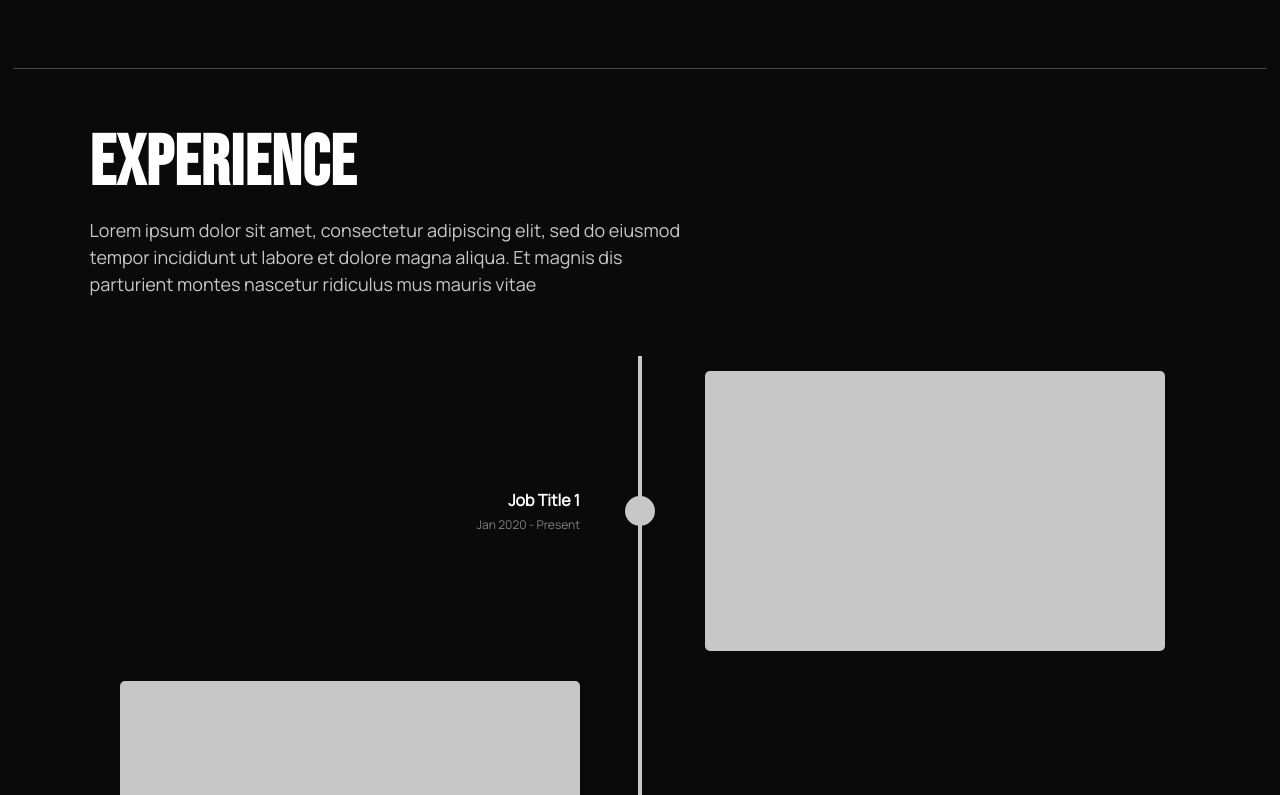
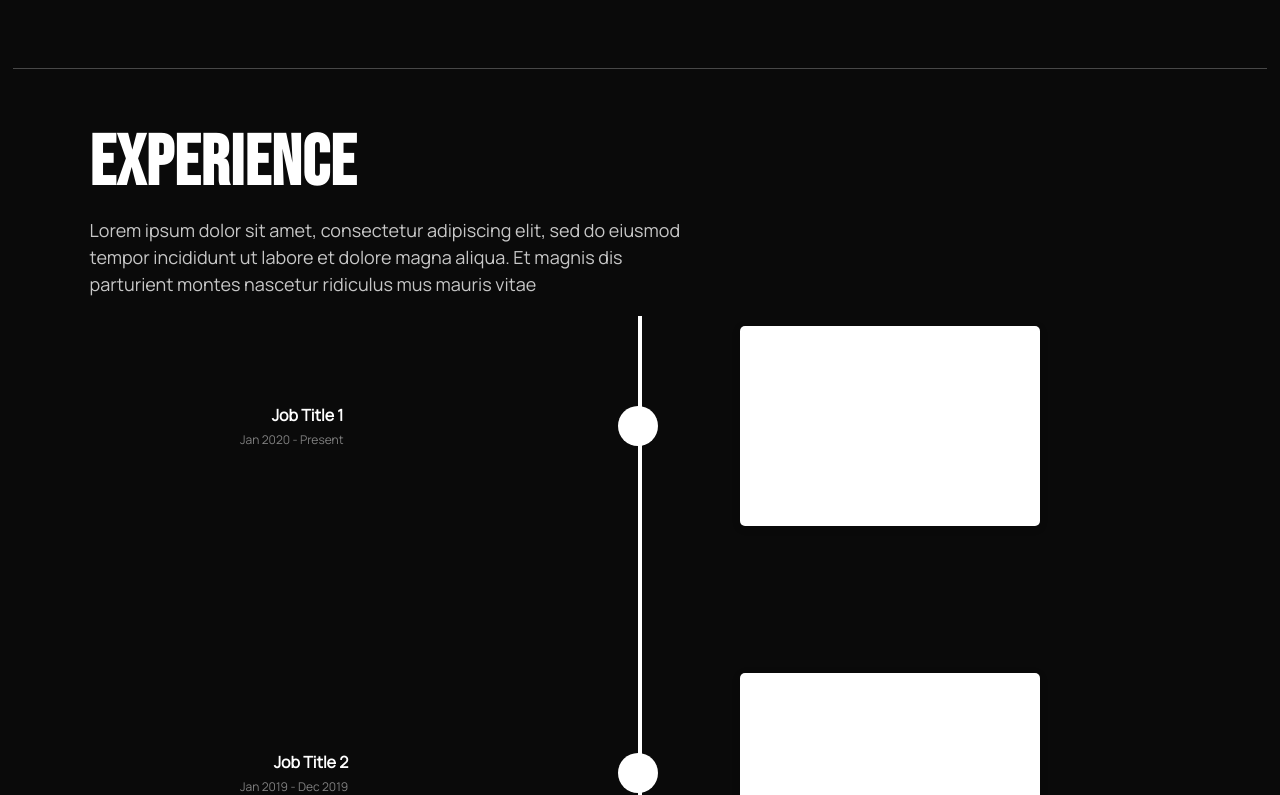
Before and after one commit to moetez96/web-portfolio, a React (Create React App) app: page / in a window 1280 px wide. Shown: the part 1809-2604 px from the top of the page. Built offline with nearby package versions, Linux system fonts and the light colour scheme.

Commit message:
refactor Experience section

```diff
--- a/src/components/layout/Experience.js
+++ b/src/components/layout/Experience.js
@@ -35,14 +35,12 @@ function Experience() {
                         <div className="experiences">
                             {experiences.map((exp, index) => (
                                 <div className="experience" key={index}>
-                                    <div className="experience-details" style={{left:
-                                        index % 2 === 0 ? "-495%" : "250%",
-                                        textAlign: index % 2 === 0 ? "right" : "left"}}>
+                                    <div className="experience-details">
                                         <div className="experience-title">{exp.title}</div>
                                         <div className="experience-date">{exp.date}</div>
                                     </div>
-                                    <div className="experience-card" style={{right:
-                                            index % 2 === 0 ? "-1700%" : "250%"}}></div>
+                                    <div className="experience-circle"></div>
+                                    <div className="experience-card"></div>
                                 </div>
                             ))}
                         </div>
--- a/src/styles/experience.css
+++ b/src/styles/experience.css
@@ -8,9 +8,7 @@
 }
 
 .experience-container {
-    display: flex;
-    flex-direction: column;
-    gap: 40px;
+    gap: 10px;
     padding: 0 7%;
     height: auto;
 }
@@ -33,54 +31,65 @@
 }
 
 .experience-timeline-container {
-    margin: 0 auto;
-    width: max-content;
+    width: 100%;
+    display: flex;
+    justify-content: center;
+    align-items: center;
     height: 1240px;
     position: relative;
 }
 
 .experience-timeline {
-    position: relative;
     width: 4px;
     height: 100%;
-    background-color: var(--nav-text-color);
+    background-color: var(--text-color);
+    position: absolute;
+    left: 50%;
+    transform: translateX(-50%);
 }
 
 .experiences {
     position: absolute;
+    left: 50%;
     height: 100%;
-    left: -13px;
+    transform: translateX(-50%);
     display: flex;
     flex-direction: column;
-    justify-content: space-around;
+    justify-content: space-between;
+    padding: 10px 0;
 }
 
 .experience {
     position: relative;
-    height: 30px;
-    width: 30px;
+    display: flex;
+    width: 800px;
+    height: max-content;
+    justify-content: space-between;
+    align-items: center;
+}
+
+.experience-circle {
+    height: 40px;
+    width: 40px;
     border-radius: 100px;
-    background-color: var(--nav-text-color);
+    background-color: var(--text-color);
     display: flex;
     align-items: center;
     justify-content: center;
+    position: absolute;
+    left: calc(50% - 22px); /* 50% to center, -22px to adjust for circle width and border */
 }
 
 .experience-card {
-    position: absolute;
-    top: 50%;
-    transform: translateY(-50%);
-    background-color: var(--nav-text-color);
+    background-color: white;
     border-radius: 5px;
-    width: 460px;
-    height: 280px;
+    box-shadow: 0 2px 10px rgba(0, 0, 0, 0.1);
+    width: 300px;
+    height: 200px;
 }
 
 .experience-details {
-    position: absolute;
-    top: 50%;
-    transform: translateY(-50%);
-    width: max-content;
+    text-align: right;
 }
 
 .experience-title {
@@ -91,10 +100,6 @@
 .experience-date {
     font-size: 12px;
     color: rgb(128, 128, 128);
-}
-
-@media (max-width: 1153px) {
-
 }
 
 @media (max-width: 1024px) {
```
